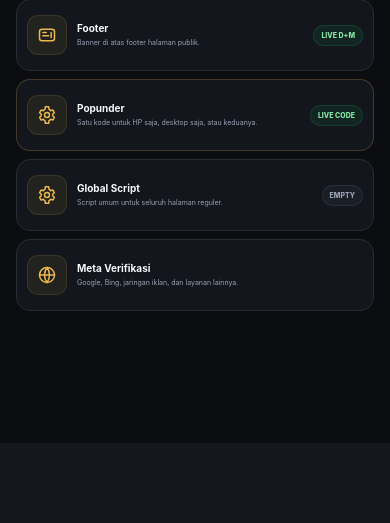
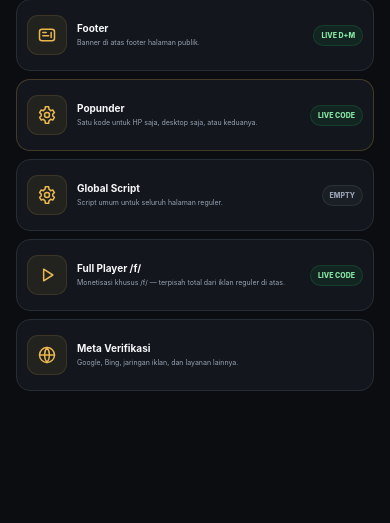
Before and after one commit to shuanggy01/shuanggy, a PHP site: page /admin/ads-mobile.php in a window 390 px wide. Shown: the part 1232-1755 px from the top of the page. Before the commit the page ends 1543 px from the top, so only its background shows below. Run offline with PHP 8.4, Linux system fonts and the light colour scheme; the visitor is signed in with stand-in values (Sample User, id 1); data that the repository does not hold is empty.

Commit message:
Fix: kartu Full Player /f/ hilang dari daftar iklan
public/admin/full-player-ads.php sudah lengkap sejak awal (Top Ad, First
Play, Before Play, Pause Ad, Timed Trigger, Bottom Floating, Social Bar,
Anti-AdBlock) dan sudah menulis ke storage/full-player-ads.json dengan
benar. Tapi tidak ada link ke halaman itu dari mana pun di panel admin —
bottom nav dan menu "More" di mobile.php hanya mengarah ke ads-mobile.php.

ads-mobile.php sendiri sudah menghitung $fullEnabled dan $fullHasCode
dari storage/full-player-ads.json (baris 220-224) tapi tidak pernah
memakainya untuk merender kartu — data sudah dihitung, UI-nya hilang.

Menambahkan kartu "Full Player /f/" di ads-mobile.php mengarah ke
/admin/full-player-ads.php, memakai variabel yang sudah ada, dengan
status LIVE CODE / EMPTY / OFF konsisten dengan kartu slot lain.

Diverifikasi lewat render test: kartu muncul, link ke
/admin/full-player-ads.php ada, status LIVE CODE sesuai konfigurasi
storage/full-player-ads.json saat ini.

Co-Authored-By: Claude Sonnet 5 <noreply@anthropic.com>
Claude-Session: https://claude.ai/code/session_011TAc43D8gxXkivRA2dzP37

```diff
--- a/public/admin/ads-mobile.php
+++ b/public/admin/ads-mobile.php
@@ -503,6 +503,18 @@ if (!$anyActive) {
 <div class="ads2-slot-arrow"><?= am_icon('arrow', 17) ?></div>
 </a>
 
+<a class="ads2-slot-card ads3-fp-card" href="/admin/full-player-ads.php">
+<div class="ads2-slot-icon"><?= am_icon('play', 20) ?></div>
+<div class="ads2-slot-copy">
+    <strong>Full Player /f/</strong>
+    <span>Monetisasi khusus /f/ — terpisah total dari iklan reguler di atas.</span>
+</div>
+<div class="ads2-slot-state <?= ($fullEnabled && $fullHasCode) ? 'live' : ($fullEnabled ? 'empty' : 'off') ?>">
+    <?= ($fullEnabled && $fullHasCode) ? 'LIVE CODE' : ($fullEnabled ? 'EMPTY' : 'OFF') ?>
+</div>
+<div class="ads2-slot-arrow"><?= am_icon('arrow', 17) ?></div>
+</a>
+
 <a class="ads2-slot-card" href="/admin/meta-verification.php">
 <div class="ads2-slot-icon"><?= am_icon('globe', 20) ?></div>
 <div class="ads2-slot-copy"><strong>Meta Verifikasi</strong><span>Google, Bing, jaringan iklan, dan layanan lainnya.</span></div>
```
